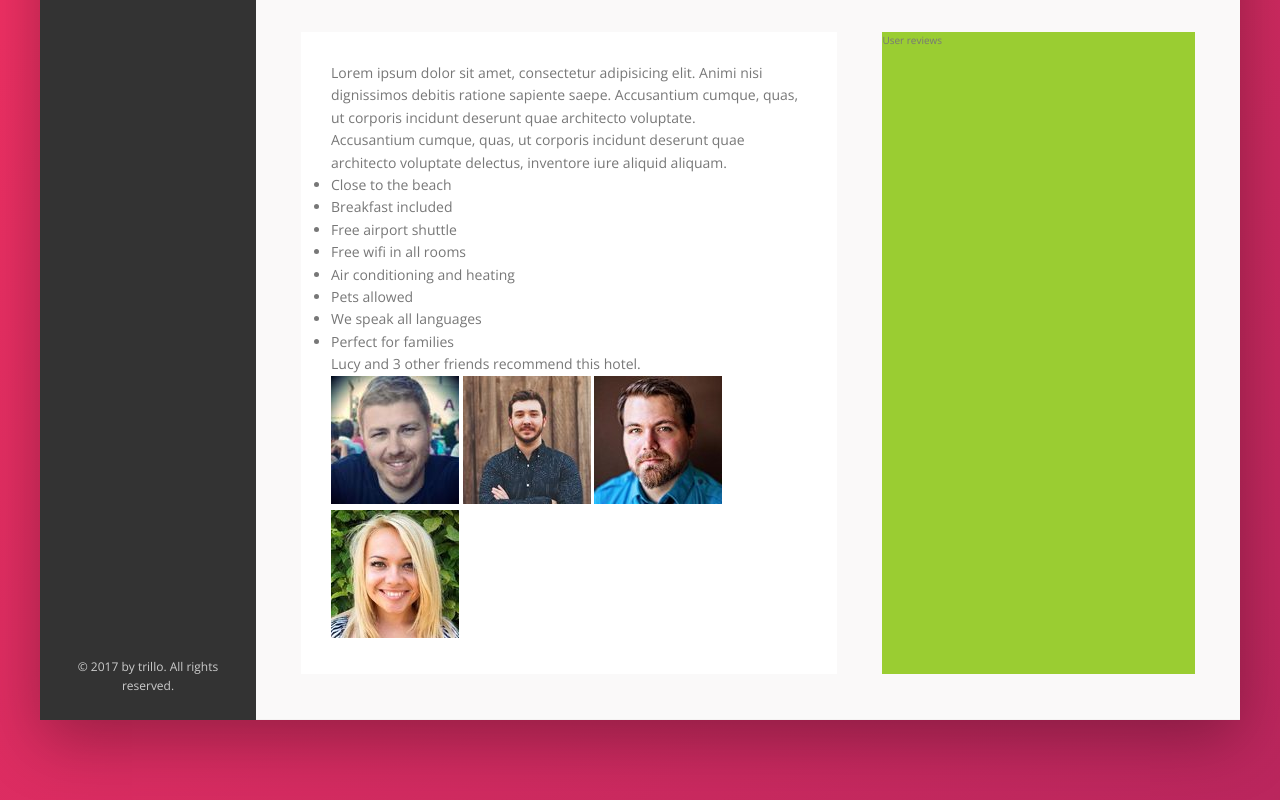
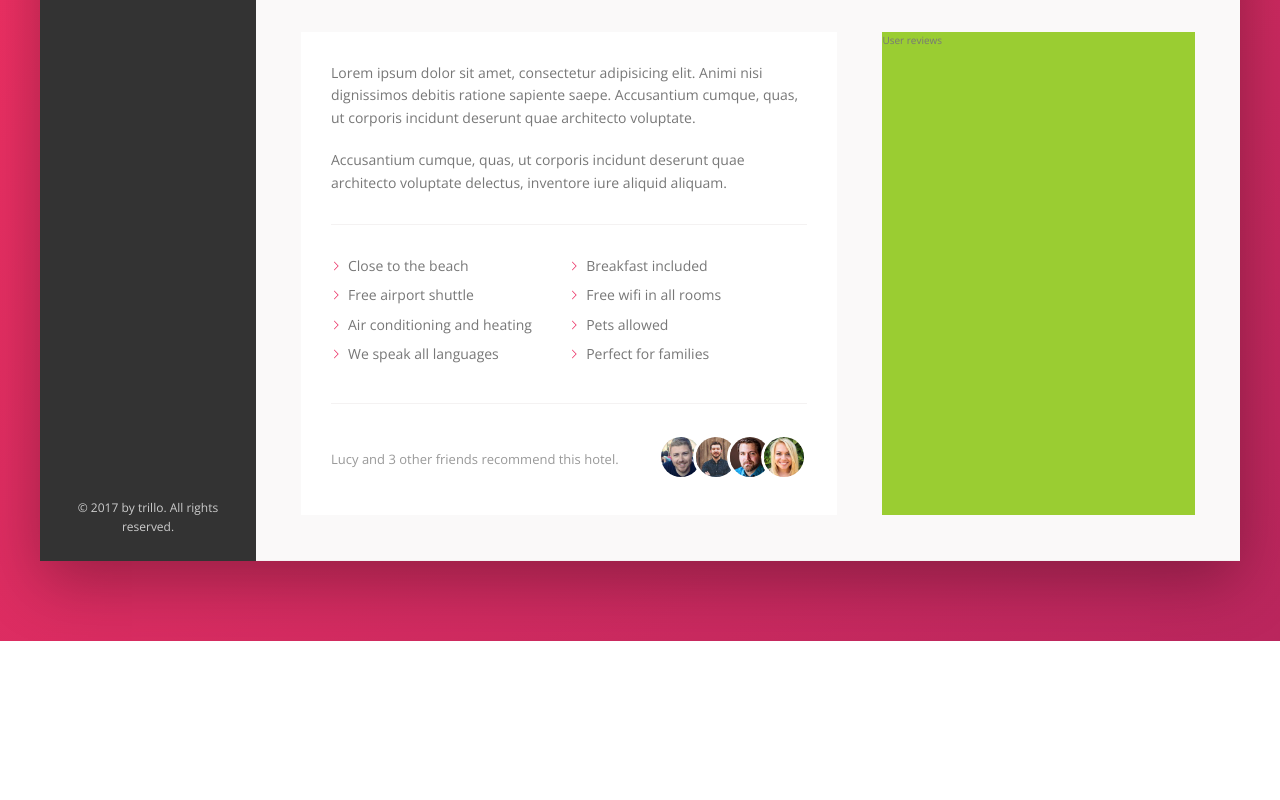
Before and after one commit to mfikriam/advanced-css-course, a website: page 02-Trillo/index.html in a window 1280 px wide. Shown: the part 615-1415 px from the top of the page. After the commit the page ends 1256 px from the top, so only its background shows below. Drawn offline with nearby package versions, Linux system fonts and the light colour scheme.

Commit message:
83. Building the Description Section - Part 2

```diff
--- a/02-Trillo/index.html
+++ b/02-Trillo/index.html
@@ -151,7 +151,7 @@
                 <li class="list__item">Perfect for families</li>
               </ul>
               <div class="recommend">
-                <p class="recommed__count">Lucy and 3 other friends recommend this hotel.</p>
+                <p class="recommend__count">Lucy and 3 other friends recommend this hotel.</p>
                 <div class="recommend__friends">
                   <img src="img/user-3.jpg" alt="Friend 1" class="recommend__photo" />
                   <img src="img/user-4.jpg" alt="Friend 2" class="recommend__photo" />
--- a/02-Trillo/sass/_component.scss
+++ b/02-Trillo/sass/_component.scss
@@ -295,3 +295,72 @@
     box-shadow: none;
   }
 }
+
+//*******************************************
+//**** PARAGRAPH
+.paragraph:not(:last-of-type) {
+  margin-bottom: 2rem;
+}
+
+//*******************************************
+//**** LIST
+.list {
+  list-style: none;
+  margin: 3rem 0;
+  padding: 3rem 0;
+  border-top: var(--line);
+  border-bottom: var(--line);
+
+  display: flex;
+  flex-wrap: wrap;
+
+  &__item {
+    flex: 0 0 50%;
+    margin-bottom: 0.7rem;
+  }
+
+  &__item::before {
+    content: '';
+    display: inline-block;
+    height: 1rem;
+    width: 1rem;
+    margin-right: 0.7rem;
+
+    // ? Older browsers
+    // background-image: url(../img/chevron-thin-right.svg);
+    // background-size: cover;
+
+    // ? Newer browsers = mask
+    background-color: var(--color-primary);
+    -webkit-mask-image: url(../img/chevron-thin-right.svg);
+    mask-image: url(../img/chevron-thin-right.svg);
+    -webkit-mask-size: cover;
+    mask-size: cover;
+  }
+}
+
+//*******************************************
+//**** RECOMMEND
+.recommend {
+  font-size: 1.3rem;
+  color: var(--color-grey-dark-3);
+
+  display: flex;
+  align-items: center;
+
+  &__count {
+    margin-right: auto;
+  }
+
+  &__photo {
+    box-sizing: content-box;
+    height: 4rem;
+    width: 4rem;
+    border-radius: 50%;
+    border: 3px solid #fff;
+
+    &:not(:last-child) {
+      margin-right: -1.5rem;
+    }
+  }
+}
```
Also changed, not shown: 02-Trillo/css/style.css.
